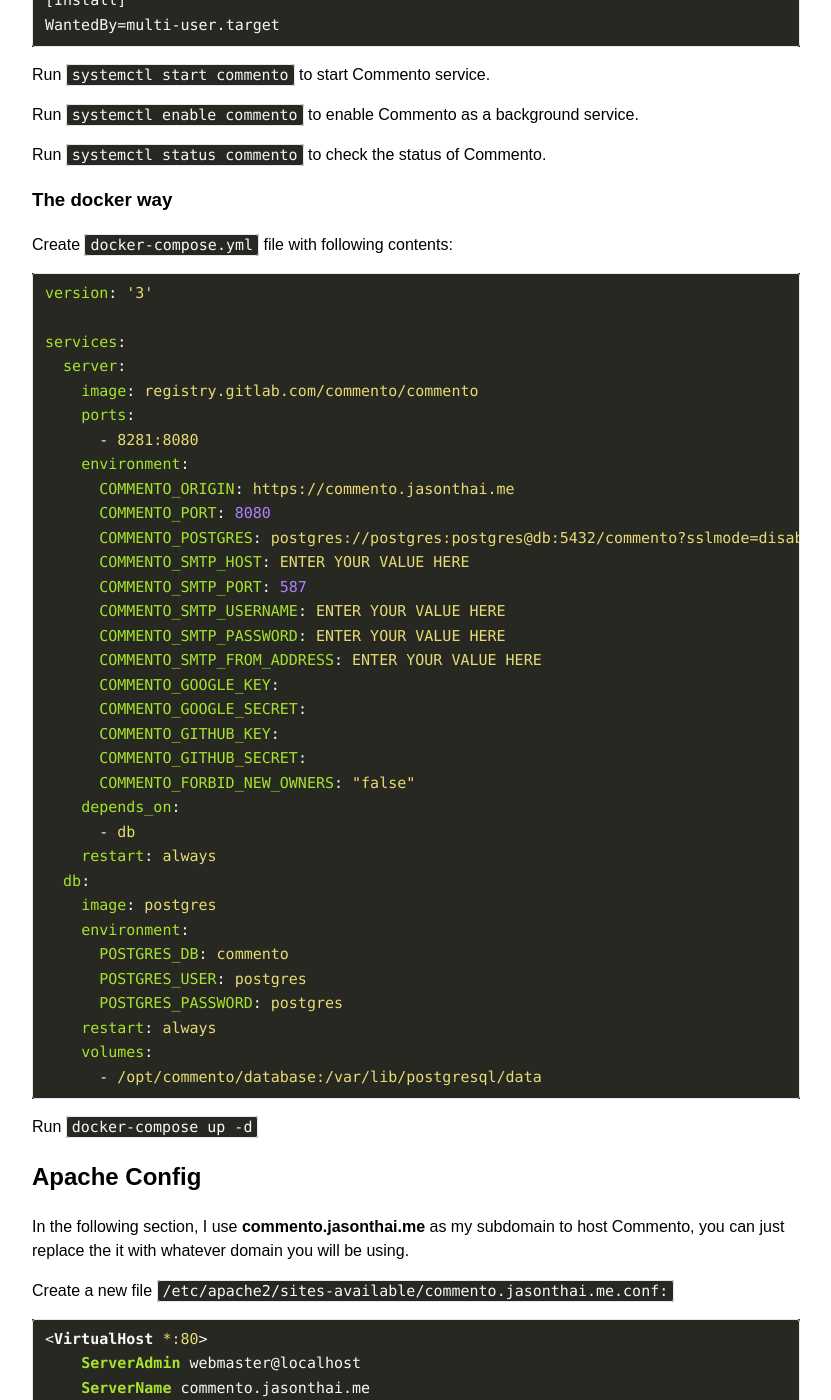
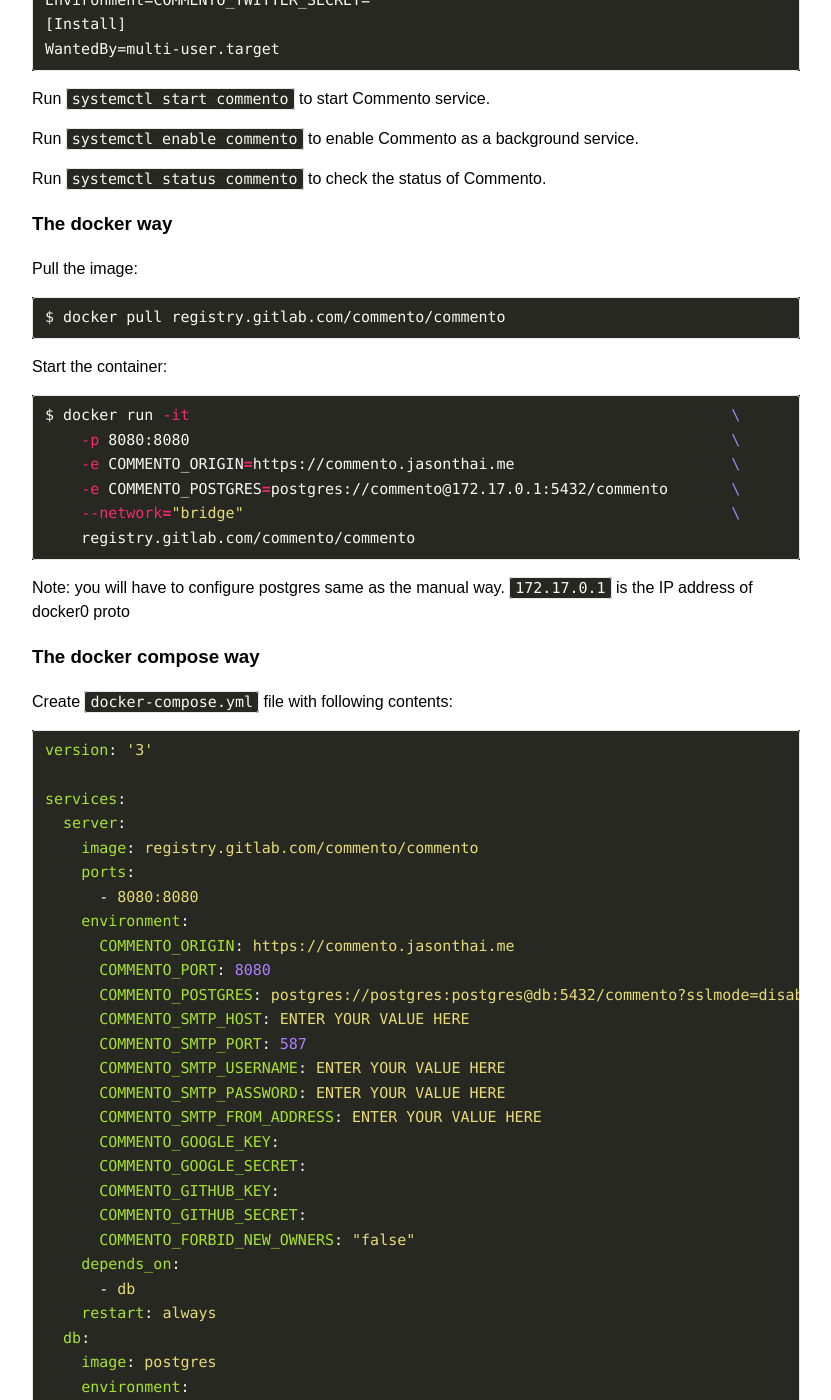
Before and after one commit to jasontthai/jasonthai.me, a Jekyll site: the page built from _posts/2019-08-12-how-to-host-commento-on-apache-webserver.md, in a window 1280 px wide and 1400 px high, scrolled down 3169 px. Shown: the whole window, without its empty margins (224-1055 px from the left). Built offline with Jekyll 4.4.1, drawn with Linux system fonts in a browser that asks for light colours; our own code applies the rules of GitHub Pages for plain Markdown files; comment, search, counter and statistics services are not loaded; the table of contents is made by our own code; some of the changed text lies outside the part shown.

Commit message:
update commento post

````diff
--- a/_posts/2019-08-12-how-to-host-commento-on-apache-webserver.md
+++ b/_posts/2019-08-12-how-to-host-commento-on-apache-webserver.md
@@ -99,6 +99,21 @@
 
 Run `systemctl status commento` to check the status of Commento.
 ### The docker way
+Pull the image:
+```sh
+$ docker pull registry.gitlab.com/commento/commento
+```
+Start the container:
+```sh
+$ docker run -it                                                            \
+    -p 8080:8080                                                            \
+    -e COMMENTO_ORIGIN=https://commento.jasonthai.me                        \
+    -e COMMENTO_POSTGRES=postgres://commento@172.17.0.1:5432/commento       \
+    --network="bridge"                                                      \
+    registry.gitlab.com/commento/commento
+```
+Note: you will have to configure postgres same as the manual way. `172.17.0.1` is the IP address of docker0 proto
+### The docker compose  way
 Create `docker-compose.yml` file with following contents:
 ```yaml
 version: '3'
@@ -107,7 +122,7 @@
   server:
     image: registry.gitlab.com/commento/commento
     ports:
-      - 8281:8080
+      - 8080:8080
     environment:
       COMMENTO_ORIGIN: https://commento.jasonthai.me
       COMMENTO_PORT: 8080
````
